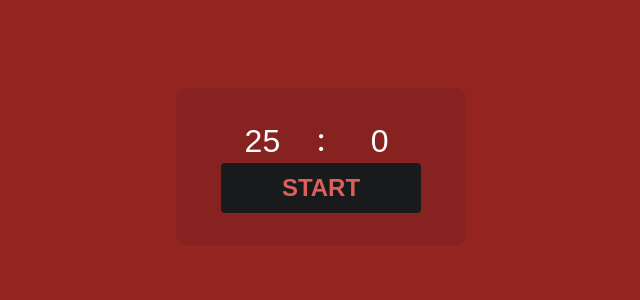
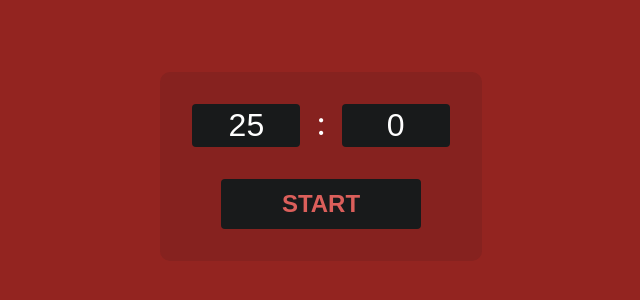
Before and after one commit to willswats/react-pomodoro, a React (Create React App) app: page / in a window 1280 px wide. Shown: the part 234-534 px from the top of the page, without its empty margins (319-959 px from the left). Built offline with nearby package versions, Linux system fonts and the light colour scheme; the HTML template or start-up script is replaced by a standard one.

Commit message:
Add more styling and prevent negative numbers

```diff
--- a/public/index.html
+++ b/public/index.html
@@ -24,7 +24,7 @@
       work correctly both with client-side routing and a non-root public URL.
       Learn how to configure a non-root public URL by running `npm run build`.
     -->
-    <title>React App</title>
+    <title>React Pomodoro</title>
   </head>
   <body>
     <noscript>You need to enable JavaScript to run this app.</noscript>
--- a/src/components/ButtonStartStop.module.css
+++ b/src/components/ButtonStartStop.module.css
@@ -7,4 +7,5 @@
   background-color: #181a1b;
   border: none;
   border-radius: 4px;
+  cursor: pointer;
 }
--- a/src/components/InputMinutes.module.css
+++ b/src/components/InputMinutes.module.css
@@ -1,9 +1,9 @@
 .input-minutes {
   width: 100px;
   text-align: center;
-  background-color: transparent;
+  background-color: #181a1b;
+  border-radius: 4px;
   border-color: transparent;
-  outline: none;
   color: #fff;
   font-size: 2rem;
 }
--- a/src/components/InputSeconds.module.css
+++ b/src/components/InputSeconds.module.css
@@ -1,9 +1,9 @@
 .input-seconds {
   width: 100px;
   text-align: center;
-  background-color: transparent;
+  background-color: #181a1b;
+  border-radius: 4px;
   border-color: transparent;
-  outline: none;
   color: #fff;
   font-size: 2rem;
 }
--- a/src/components/Timer.module.css
+++ b/src/components/Timer.module.css
@@ -10,8 +10,10 @@
 
 .timer__inputs {
   display: flex;
+  margin: 0 0 2rem;
 }
 
 .timer__colon {
   font-size: 2rem;
+  margin: 0 1rem;
 }
--- a/src/components/Timer.tsx
+++ b/src/components/Timer.tsx
@@ -15,9 +15,11 @@ const Timer = () => {
 
   useEffect(() => {
     const intervalId = setInterval(() => {
-      if (timeRemaining.minutes <= 0 && timeRemaining.seconds <= 0) {
+      if (timeRemaining.seconds === 0 && timeRemaining.minutes === 0) {
         setTimerRunning(false);
-      } else if (timeRemaining.seconds === 0) {
+        return;
+      }
+      if (timeRemaining.seconds === 0) {
         setTimeRemaining((prevState) => {
           return {
             ...prevState,
@@ -83,6 +85,9 @@ const Timer = () => {
   };
 
   const startStopClickHandler = () => {
+    if (timeRemaining.seconds === 0 && timeRemaining.minutes === 0) {
+      return;
+    }
     setTimerRunning(!timerRunning);
   };
 
```
